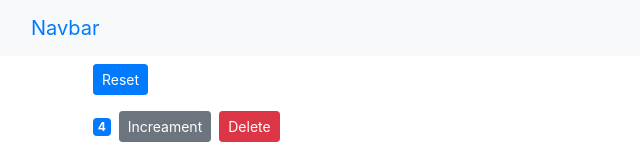
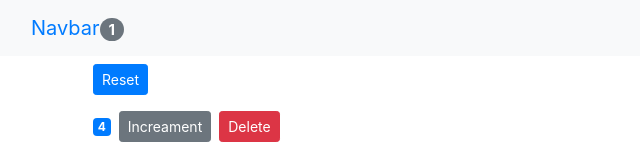
Before and after one commit to DulanjaliSenarathna/counter-app, a React (Create React App) app: page / in a window 1280 px wide. Shown: the top 156 px of the page, without its empty margins (0-640 px from the left). Built offline with nearby package versions, Linux system fonts and the light colour scheme.

Commit message:
Lifting state up

```diff
--- a/src/App.js
+++ b/src/App.js
@@ -4,12 +4,50 @@
 import { Component } from 'react';
 
 class App extends Component{
+  state = {
+    counters : [
+        {id: 1 , value : 4},
+        {id: 2 , value : 0},
+        {id: 3 , value : 0},
+        {id: 4 , value : 0},
+    ]
+ } ;
+
+ handleIncrement = counter =>{
+    //create a new counters array and give it to the setState method
+    const counters = [...this.state.counters];//cloning counters array to new counter array
+    const index = counters.indexOf(counter);
+    counters[index] = {...counter};//clone the parameter of the handleIncrement function
+    counters[index].value++;
+    console.log(this.state.counters[0]);
+    this.setState({counters});
+ };
+
+ handleReset = () =>{
+    const counters =  this.state.counters.map( c => {
+       c.value = 0;
+       return c;
+    });
+    this.setState({counters});
+ };
+
+ handleDelete = (counterID)=>{
+   const counters = this.state.counters.filter(c => c.id !== counterID);
+   this.setState({counters});
+ }
   render(){
   return (
     <>
-    <NavBar/>
+    <NavBar
+    totalCounters = {this.state.counters.filter(c => c.value>0).length}
+    />
     <main className='container'>
-      <Counters/>
+      <Counters
+      counters={this.state.counters}
+      onReset={this.handleReset}
+      onIncrement={this.handleIncrement}
+      onDelete={this.handleDelete}
+      />
     </main>
     </>
   );
--- a/src/components/counters.jsx
+++ b/src/components/counters.jsx
@@ -2,50 +2,20 @@
 import Counter from './counter';
 
 class Counters extends Component {
-    state = {
-        counters : [
-            {id: 1 , value : 4},
-            {id: 2 , value : 0},
-            {id: 3 , value : 0},
-            {id: 4 , value : 0},
-        ]
-     } ;
 
-     handleIncrement = counter =>{
-        //create a new counters array and give it to the setState method
-        const counters = [...this.state.counters];//cloning counters array to new counter array
-        const index = counters.indexOf(counter);
-        counters[index] = {...counter};//clone the parameter of the handleIncrement function
-        counters[index].value++;
-        console.log(this.state.counters[0]);
-        this.setState({counters});
-     };
-
-     handleReset = () =>{
-        const counters =  this.state.counters.map( c => {
-           c.value = 0;
-           return c;
-        });
-        this.setState({counters});
-     };
-
-     handleDelete = (counterID)=>{
-       const counters = this.state.counters.filter(c => c.id !== counterID);
-       this.setState({counters});
-     }
 
     render() {
         return (
 
         <div>
-            <button onClick={this.handleReset} className='btn btn-primary btn-sm m-2'>
+            <button onClick={this.props.onReset} className='btn btn-primary btn-sm m-2'>
                 Reset
             </button>
-           {this.state.counters.map(counter => (
+           {this.props.counters.map(counter => (
            <Counter
            key={counter.id}
-           onDelete={this.handleDelete}
-           onIncrement ={this.handleIncrement}
+           onDelete={this.props.onDelete}
+           onIncrement ={this.props.onIncrement}
           // value={counter.value}  instead of adding separate props, it's easy to add counter object. then we can access all prperties inside it
           // selected={counter.selected}
           counter={counter}
--- a/src/components/navbar.jsx
+++ b/src/components/navbar.jsx
@@ -5,7 +5,9 @@
     render() {
         return (<nav class="navbar bg-light">
         <div className="container-fluid">
-          <a className="navbar-brand" href="#">Navbar</a>
+          <a className="navbar-brand" href="#">Navbar
+          <span className='badge badge-pill badge-secondary'>{this.props.totalCounters}</span>
+          </a>
         </div>
       </nav>);
     }
```
